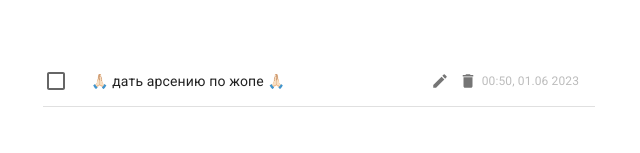
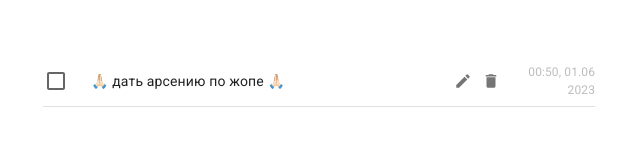
Before and after one commit to yatskovanatoly/todolist, a React (Create React App) app: page / in a window 1280 px wide. Shown: the part 258-411 px from the top of the page, without its empty margins (321-961 px from the left). Built offline with nearby package versions, Linux system fonts and the light colour scheme.

Commit message:
ok for now

```diff
--- a/src/components/ToDoItem.tsx
+++ b/src/components/ToDoItem.tsx
@@ -5,7 +5,7 @@ import ListItemButton from "@mui/material/ListItemButton";
 import ListItemIcon from "@mui/material/ListItemIcon";
 import ListItemText from "@mui/material/ListItemText";
 import Checkbox from "@mui/material/Checkbox";
-import { IconButton } from "@mui/material";
+import { IconButton, Stack } from "@mui/material";
 import DeleteIcon from "@mui/icons-material/Delete";
 import EditIcon from "@mui/icons-material/Edit";
 import { TextField } from "@mui/material";
@@ -21,12 +21,16 @@ const ToDoItem: FC<TodoItemProps> = ({
   ...item
 }) => {
   const [editValue, setEditValue] = useState<string>("");
+  const translatedMessage = useIntl().formatMessage({ id: "modified" });
   const labelId = `checkbox-list-label-${index}`;
   const ref = useRef<HTMLElement>();
-  const translatedMessage = useIntl().formatMessage({ id: "modified" });
 
   useEffect(() => {
-    if (ref.current && document.activeElement === ref.current && item.onEdit) {
+    console.log(item.onEdit);
+    console.log(ref.current);
+    console.log(document.activeElement);
+
+    if (document.activeElement === ref.current && item.onEdit) {
       const handler = function (k: KeyboardEvent) {
         if (k.code === "Enter") handleUpdate(index, editValue);
       };
@@ -40,7 +44,7 @@ const ToDoItem: FC<TodoItemProps> = ({
       key={index}
       disablePadding
       divider
-      onClick={(event) => handleToggle(index, event)}
+      onClick={(event) => (item.onEdit ? null : handleToggle(index, event))}
     >
       {!item.onEdit ? (
         <>
@@ -88,6 +92,7 @@ const ToDoItem: FC<TodoItemProps> = ({
             >
               <DeleteIcon fontSize="inherit" />
             </IconButton>
+            <Stack maxWidth={90} mr={-2}>
               <Typography
                 sx={{
                   opacity: 0.3,
@@ -100,13 +105,13 @@ const ToDoItem: FC<TodoItemProps> = ({
                 {item.edited ? translatedMessage : ""}
                 {item.date}
               </Typography>
+            </Stack>
           </ListItemButton>
         </>
       ) : (
         <>
           <TextField
             inputRef={ref}
-            focused
             autoFocus
             fullWidth
             size="small"
@@ -115,8 +120,8 @@ const ToDoItem: FC<TodoItemProps> = ({
             id="outlined-basic"
             variant="standard"
             defaultValue={item.note}
-            onChange={(event: React.ChangeEvent<HTMLInputElement>) => {
-              setEditValue(event.target.value);
+            onChange={(e: React.ChangeEvent<HTMLInputElement>) => {
+              setEditValue(e.target.value);
             }}
           />
           <IconButton
```
Lines whose indentation alone changed are shown as unchanged.
